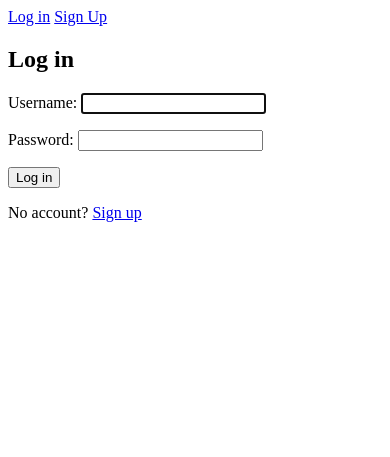
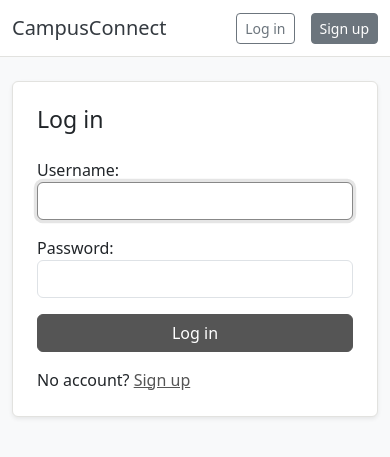
Before and after one commit to saintschwaysLAB/CSIT327-G1-Gallardo-EduardKen-FirstDjango, a Django app: page /accounts/login/?next=/accounts/profile/edit/ in a window 390 px wide. Shown: the top 457 px of the page. Run offline with Django 5.2, Linux system fonts and the light colour scheme.

Commit message:
Edit Profile, Feedback

```diff
--- a/accounts/forms.py
+++ b/accounts/forms.py
@@ -1,8 +1,33 @@
 from django.contrib.auth.forms import UserCreationForm
+from django.contrib.auth.forms import AuthenticationForm
+from django.forms import ModelForm
 from .models import CustomUser
+
+
+class StyledAuthenticationForm(AuthenticationForm):
+    def __init__(self, *args, **kwargs):
+        super().__init__(*args, **kwargs)
+        for field in self.fields.values():
+            field.widget.attrs["class"] = "form-control"
 
 
 class CustomUserCreationForm(UserCreationForm):
     class Meta(UserCreationForm.Meta):
         model = CustomUser
         fields = ("username", "email", "first_name", "last_name", "course")
+
+    def __init__(self, *args, **kwargs):
+        super().__init__(*args, **kwargs)
+        for field in self.fields.values():
+            field.widget.attrs["class"] = "form-control"
+
+
+class UserProfileForm(ModelForm):
+    class Meta:
+        model = CustomUser
+        fields = ("username", "email", "first_name", "last_name", "course")
+
+    def __init__(self, *args, **kwargs):
+        super().__init__(*args, **kwargs)
+        for field in self.fields.values():
+            field.widget.attrs["class"] = "form-control"
--- a/accounts/urls.py
+++ b/accounts/urls.py
@@ -1,6 +1,8 @@
 from django.urls import path
-from .views import SignUpView
+from .views import ProfileUpdateView, SignUpView, StyledLoginView
 
 urlpatterns = [
+    path("login/", StyledLoginView.as_view(), name="login"),
     path("signup/", SignUpView.as_view(), name="signup"),
+    path("profile/edit/", ProfileUpdateView.as_view(), name="profile_edit"),
 ]
--- a/accounts/views.py
+++ b/accounts/views.py
@@ -1,6 +1,14 @@
 from django.urls import reverse_lazy
-from django.views.generic import CreateView
-from .forms import CustomUserCreationForm
+from django.contrib import messages
+from django.contrib.auth.mixins import LoginRequiredMixin
+from django.contrib.auth.views import LoginView
+from django.views.generic import CreateView, UpdateView
+from .forms import (
+    CustomUserCreationForm,
+    StyledAuthenticationForm,
+    UserProfileForm,
+)
+from .models import CustomUser
 
 
 
@@ -8,3 +16,22 @@ class SignUpView(CreateView):
     form_class = CustomUserCreationForm
     template_name = "registration/signup.html"
     success_url = reverse_lazy("login")
+
+    def form_valid(self, form):
+        response = super().form_valid(form)
+        messages.success(self.request, "Account created successfully. You can now log in.")
+        return response
+
+
+class StyledLoginView(LoginView):
+    form_class = StyledAuthenticationForm
+
+
+class ProfileUpdateView(LoginRequiredMixin, UpdateView):
+    model = CustomUser
+    form_class = UserProfileForm
+    template_name = "accounts/profile_form.html"
+    success_url = reverse_lazy("dashboard")
+
+    def get_object(self, queryset=None):
+        return self.request.user
--- a/templates/base.html
+++ b/templates/base.html
@@ -1,19 +1,113 @@
 <!DOCTYPE html>
 <html>
-    <head><title>CampusConnect</title></head>
-    <body>
-        <nav>
+    <head>
+        <meta charset="utf-8">
+        <meta name="viewport" content="width=device-width, initial-scale=1">
+        <title>CampusConnect</title>
+        <link href="https://cdn.jsdelivr.net/npm/bootstrap@5.3.3/dist/css/bootstrap.min.css" rel="stylesheet" integrity="sha384-QWTKZyjpPEjISv5WaRU9OFeRpok6YctnYmDr5pNlyT2bRjXh0JMhjY6hW+ALEwIH" crossorigin="anonymous">
+        <style>
+            body {
+                color: #343a40;
+                background-color: #f4f4f2 !important;
+            }
+
+            .navbar {
+                background-color: #fff !important;
+                border-bottom: 1px solid #e2e2df;
+            }
+
+            .navbar .navbar-brand,
+            .navbar .navbar-text {
+                color: #343a40 !important;
+            }
+
+            .card {
+                border-color: #e2e2df;
+                background-color: #fff;
+            }
+
+            .list-group-item {
+                border-color: #e8e8e5;
+                background-color: #fff;
+            }
+
+            .btn-primary {
+                border-color: #555;
+                background-color: #555;
+            }
+
+            .btn-primary:hover,
+            .btn-primary:focus {
+                border-color: #343a40;
+                background-color: #343a40;
+            }
+
+            .btn-outline-primary {
+                border-color: #777;
+                color: #555;
+            }
+
+            .btn-outline-primary:hover,
+            .btn-outline-primary:focus {
+                border-color: #555;
+                background-color: #555;
+                color: #fff;
+            }
+
+            a {
+                color: #555;
+            }
+
+            a:hover {
+                color: #222;
+            }
+
+            .alert-success,
+            .alert-info,
+            .alert-warning,
+            .alert-danger,
+            .alert-error {
+                border-color: #dededb;
+                background-color: #ededeb;
+                color: #444;
+            }
+
+            .form-control:focus {
+                border-color: #888;
+                box-shadow: 0 0 0 .2rem rgb(85 85 85 / 15%);
+            }
+        </style>
+    </head>
+    <body class="bg-light">
+        <nav class="navbar navbar-expand-lg navbar-light bg-white">
+            <div class="container">
+                <a class="navbar-brand" href="{% if user.is_authenticated %}{% url 'dashboard' %}{% else %}{% url 'login' %}{% endif %}">CampusConnect</a>
+                <div class="d-flex align-items-center gap-3">
                     {% if user.is_authenticated %}
-            Hi, {{ user.username }}!
+                    <span class="navbar-text">Hi, {{ user.username }}!</span>
+                    <a class="btn btn-outline-secondary btn-sm" href="{% url 'profile_edit' %}">Edit profile</a>
                     <form method="post" action="{% url 'logout' %}">
                         {% csrf_token %}
-                <button type="submit">Log out</button>
+                        <button class="btn btn-secondary btn-sm" type="submit">Log out</button>
                     </form>
                     {% else %}
-            <a href="{% url 'login' %}">Log in</a>
-            <a href="{% url 'signup' %}">Sign Up</a>
+                    <a class="btn btn-outline-secondary btn-sm" href="{% url 'login' %}">Log in</a>
+                    <a class="btn btn-secondary btn-sm" href="{% url 'signup' %}">Sign up</a>
                     {% endif %}
+                </div>
+            </div>
         </nav>
-        <main>{% block content %}{% endblock %}</main>
+        <main class="container py-4">
+            {% if messages %}
+                {% for message in messages %}
+                    <div class="alert {% if message.tags == 'error' %}alert-danger{% else %}alert-{{ message.tags }}{% endif %} alert-dismissible fade show" role="alert">
+                        {{ message }}
+                        <button type="button" class="btn-close" data-bs-dismiss="alert" aria-label="Close"></button>
+                    </div>
+                {% endfor %}
+            {% endif %}
+            {% block content %}{% endblock %}
+        </main>
+        <script src="https://cdn.jsdelivr.net/npm/bootstrap@5.3.3/dist/js/bootstrap.bundle.min.js" integrity="sha384-YvpcrYf0tY3lHB60NNkmXc5s9fDVZLESaAA55NDzOxhy9GkcIdslK1eN7N6jIeHz" crossorigin="anonymous"></script>
     </body>
 </html>
--- a/templates/registration/login.html
+++ b/templates/registration/login.html
@@ -1,14 +1,22 @@
 {% extends "base.html" %}
 
 {% block content %}
-<h2>Log in</h2>
+<div class="row justify-content-center">
+    <div class="col-md-7 col-lg-5">
+        <div class="card shadow-sm">
+            <div class="card-body p-4">
+                <h1 class="h3 card-title mb-4">Log in</h1>
                 <form method="post">
                     {% csrf_token %}
                     {{ form.as_p }}
                     {% if next %}
-        <input type="hidden" name="next" value="{{ next }}" />
+                        <input type="hidden" name="next" value="{{ next }}">
                     {% endif %}
-    <button type="submit">Log in</button>
+                    <button class="btn btn-primary w-100" type="submit">Log in</button>
                 </form>
-<p>No account? <a href="{% url 'signup' %}">Sign up</a></p>
+                <p class="mt-3 mb-0">No account? <a href="{% url 'signup' %}">Sign up</a></p>
+            </div>
+        </div>
+    </div>
+</div>
 {% endblock %}
```
Also changed, not shown: accounts/tests.py (+62 -1 lines), templates/accounts/profile_form.html (added, +21 -0 lines), templates/dashboard/admin_panel.html (+7 -1 lines), templates/dashboard/home.html (+15 -10 lines), templates/registration/signup.html (+14 -6 lines). Lines whose indentation alone changed are shown as unchanged.
